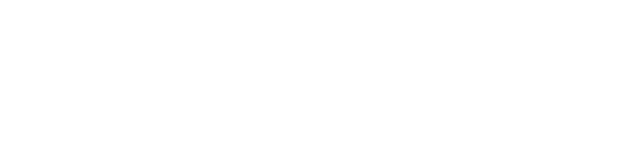
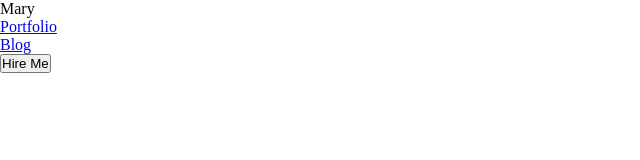
Before and after one commit to MD-SAIMON/portfolio1, a plain HTML site: page index.html in a window 1280 px wide. Shown: the whole page, without its empty margins (0-640 px from the left). Drawn offline with Linux system fonts and the light colour scheme.

Commit message:
added open sans fonts

```diff
--- a/css/style.css
+++ b/css/style.css
@@ -0,0 +1,5 @@
+* {
+    margin: 0;
+    padding: 0;
+    box-sizing: border-box;
+}
--- a/index.html
+++ b/index.html
@@ -5,11 +5,31 @@
     <meta charset="UTF-8">
     <meta name="viewport" content="width=device-width, initial-scale=1.0">
     <title>My Portfolio</title>
+    <link rel="preconnect" href="https://fonts.googleapis.com">
+    <link rel="preconnect" href="https://fonts.gstatic.com" crossorigin>
+    <link href="https://fonts.googleapis.com/css2?family=Open+Sans:wght@400;700&display=swap" rel="stylesheet">
     <link rel="stylesheet" href="css/style.css">
 </head>
 
 <body>
+    <header>
+        <nav>
+            <div class="logo">Ma<span>r</span>y</div>
+            <ul class="menubar">
+                <li><a href="#">Portfolio</a></li>
+                <li><a href="#">Blog</a></li>
+                <li>
+                    <button class="btn-primary">Hire Me</button>
+                </li>
+            </ul>
+        </nav>
+    </header>
+    <main>
 
+    </main>
+    <footer>
+
+    </footer>
 </body>
 
 </html>
```
